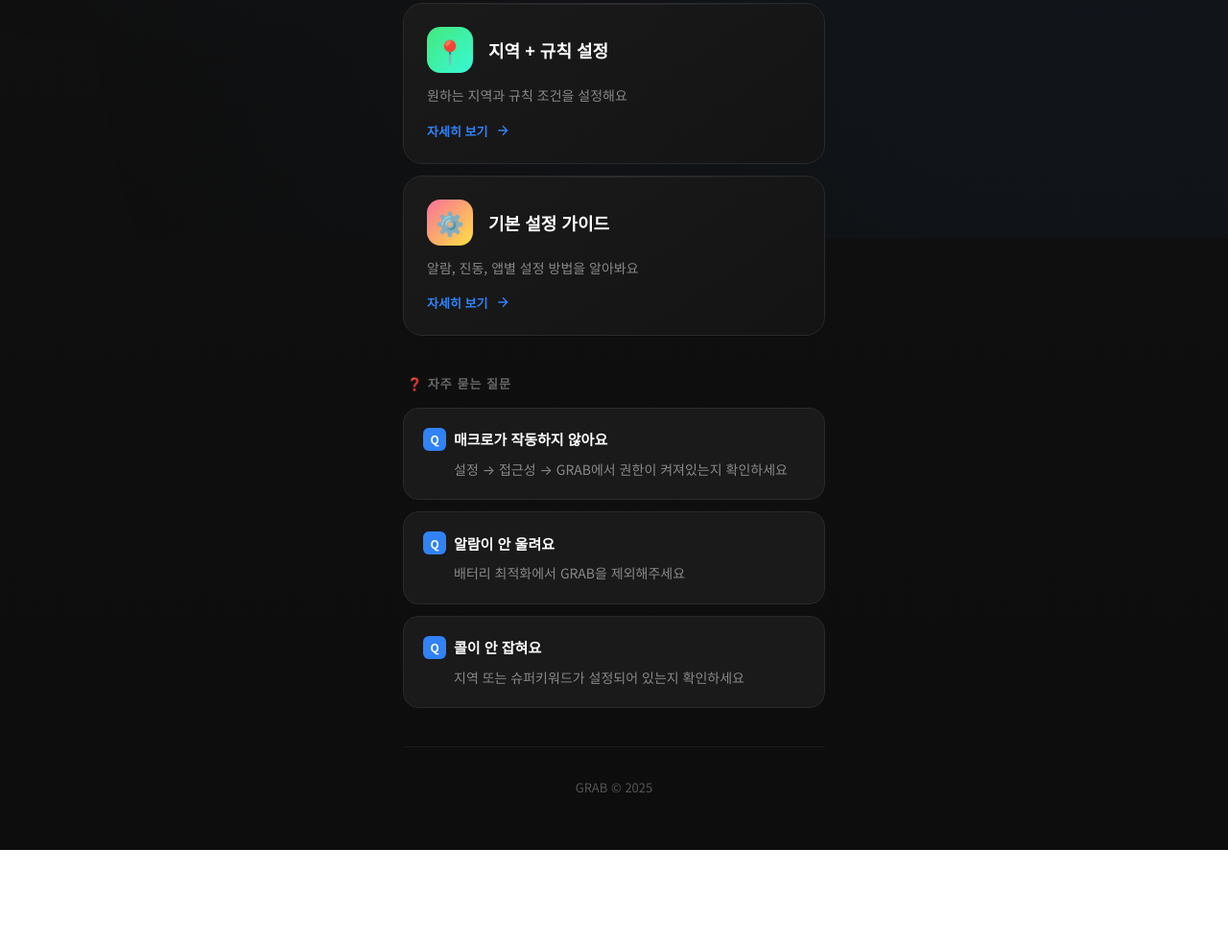
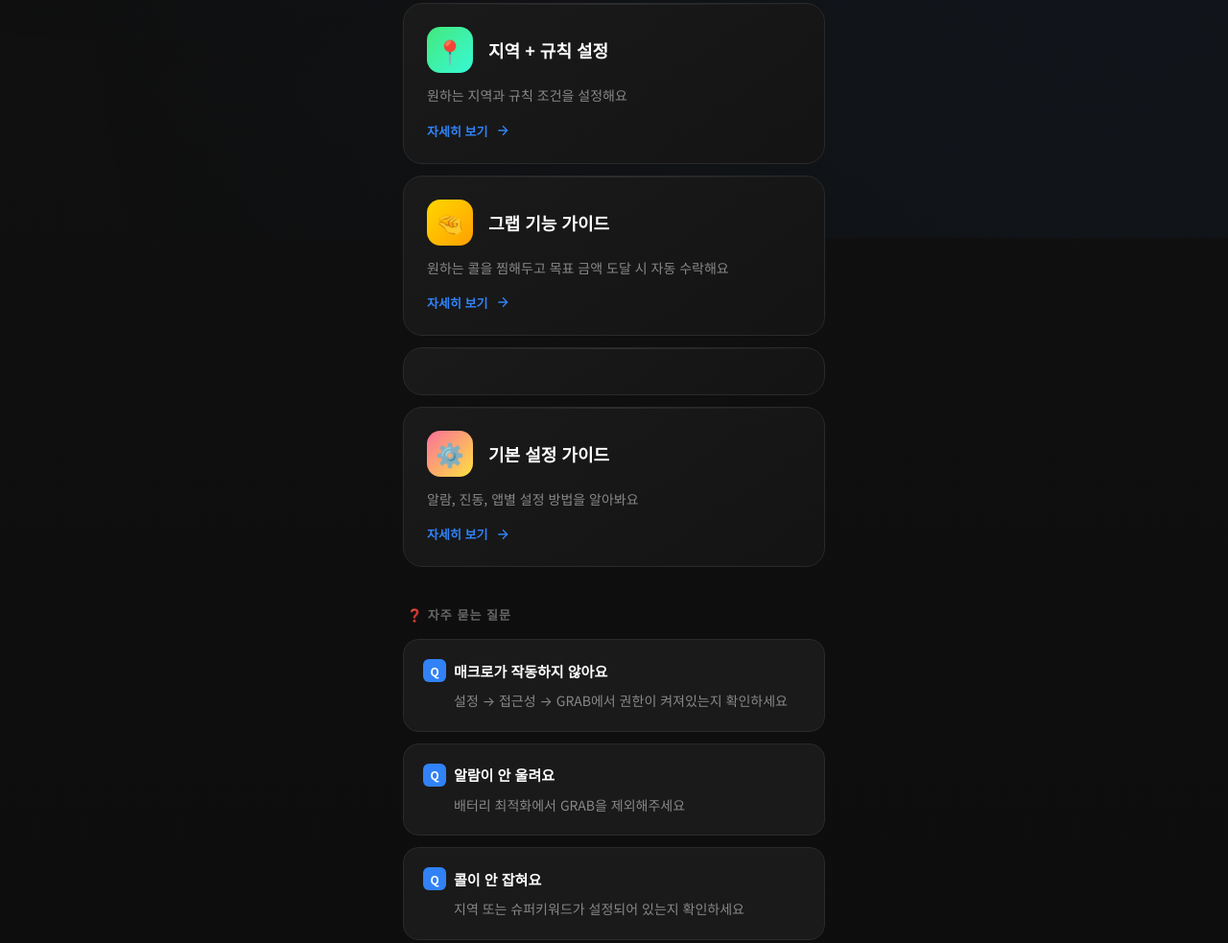
Before and after one commit to ghdcjscjs13-ops/grab-guide, a plain HTML site: page index.html in a window 1280 px wide. Shown: the part 952-1935 px from the top of the page at 96% size. Before the commit the page ends 1838 px from the top, so only its background shows below. Drawn offline with Linux system fonts and the light colour scheme.

Commit message:
Update index.html

```diff
--- a/index.html
+++ b/index.html
@@ -364,7 +364,21 @@
                     </svg>
                 </div>
             </a>
+                <a href="grab-guide.html" class="guide-card fade-in">
+                <div class="card-header">
+                    <div class="card-icon" style="background: linear-gradient(135deg, #FFD700 0%, #FFA000 100%);">🤏</div>
+                    <div class="card-title">그랩 기능 가이드</div>
+                </div>
+                <div class="card-desc">원하는 콜을 찜해두고 목표 금액 도달 시 자동 수락해요</div>
+                <div class="card-arrow">
+                    자세히 보기
+                    <svg viewBox="0 0 24 24" fill="none" stroke="currentColor" stroke-width="2">
+                        <path d="M5 12h14M12 5l7 7-7 7"/>
+                    </svg>
+                </div>
+            </a>
 
+            <a href="basic-settings.html" class="guide-card fade-in">
             <a href="basic-settings.html" class="guide-card fade-in">
                 <div class="card-header">
                     <div class="card-icon settings">⚙️</div>
```
